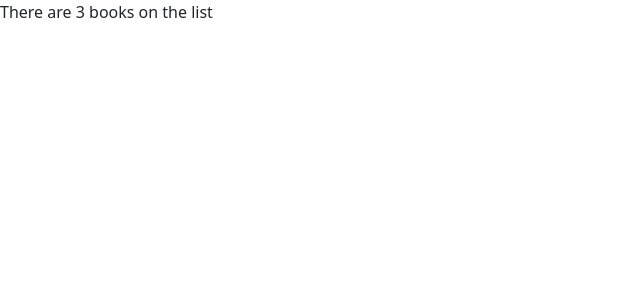
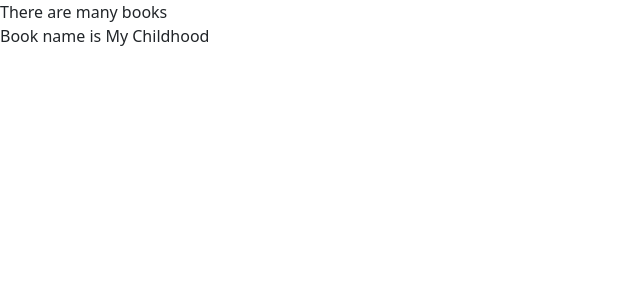
Before and after one commit to computernerdzach/angular, an Angular app in the folder dataBindingExample/: page / in a window 1280 px wide. Shown: the top 300 px of the page, without its empty margins (0-640 px from the left). Built offline with nearby package versions, Linux system fonts and the light colour scheme.

Commit message:
ngSwitch directive

```diff
--- a/dataBindingExample/src/app/book.component.html
+++ b/dataBindingExample/src/app/book.component.html
@@ -50,11 +50,11 @@
 {{today | date:'medium'}}<br>
 {{today | date:'MMM d, y, h:mm:ss a'}}<br> -->
 
-<div *ngIf="model.getBooks().length>0;then bookList else noBook "></div>
-    <!-- There are {{model.getBooks().length}} books on the list</div> -->
+<!-- <div *ngIf="model.getBooks().length>0;then bookList else noBook "></div> -->
+<!-- There are {{model.getBooks().length}} books on the list</div> -->
 
-<div *ngIf="model.getBooks().length==0"></div>
-    <!-- There is no book on the list</div> -->
+<!-- <div *ngIf="model.getBooks().length==0"></div> -->
+<!-- There is no book on the list</div> -->
 
 <!-- <div [hidden]="model.getBooks().length==0">
     There are {{model.getBooks().length}} books on the list</div>
@@ -62,9 +62,24 @@
 <div [hidden]="model.getBooks().length!=0">
     There is no book on the list</div> -->
 
-<ng-template #bookList>
+<!-- <ng-template #bookList>
     There are {{model.getBooks().length}} books on the list
 </ng-template>
 <ng-template #noBook>
     There is no book on the list
-</ng-template>
+</ng-template> -->
+
+<div [ngSwitch]="model.getBooks().length">
+    <span *ngSwitchCase="0">There is no book</span>
+    <span *ngSwitchCase="1">There is 1 book</span>
+    <span *ngSwitchDefault>There are many books</span>
+</div>
+
+<div [ngSwitch]="model.getBookId(2).name">
+    <span *ngSwitchCase="bookName">
+        Book name is War and Peace</span>
+    <span *ngSwitchCase="'My Childhood'">
+        Book name is My Childhood</span>
+    <span *ngSwitchDefault>
+        Book name is Sweaters</span>
+</div>
--- a/dataBindingExample/src/app/book.component.ts
+++ b/dataBindingExample/src/app/book.component.ts
@@ -13,6 +13,7 @@ import { Book } from "./book.model";
 export class BookComponent {
 
     model: BookRepository = new BookRepository();
+    bookName = this.model.getBookId(1).name;
 
 }
 
```
